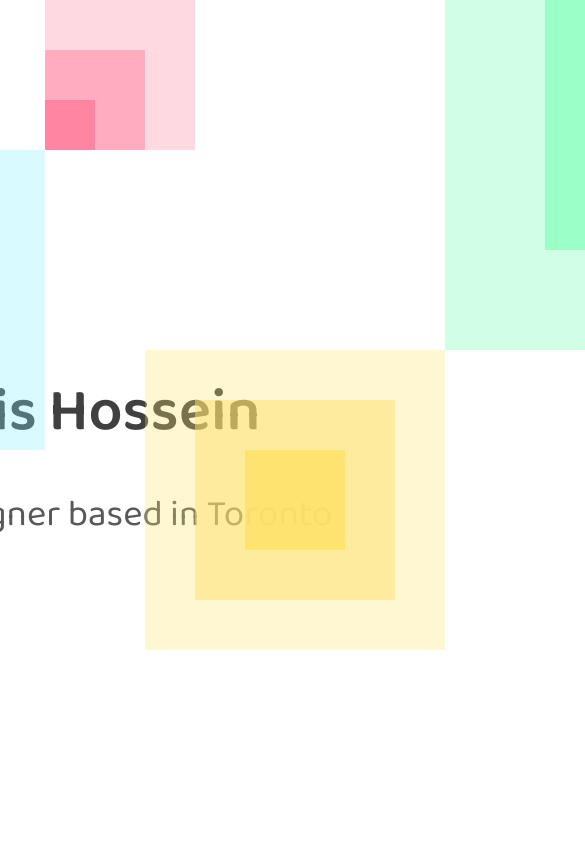
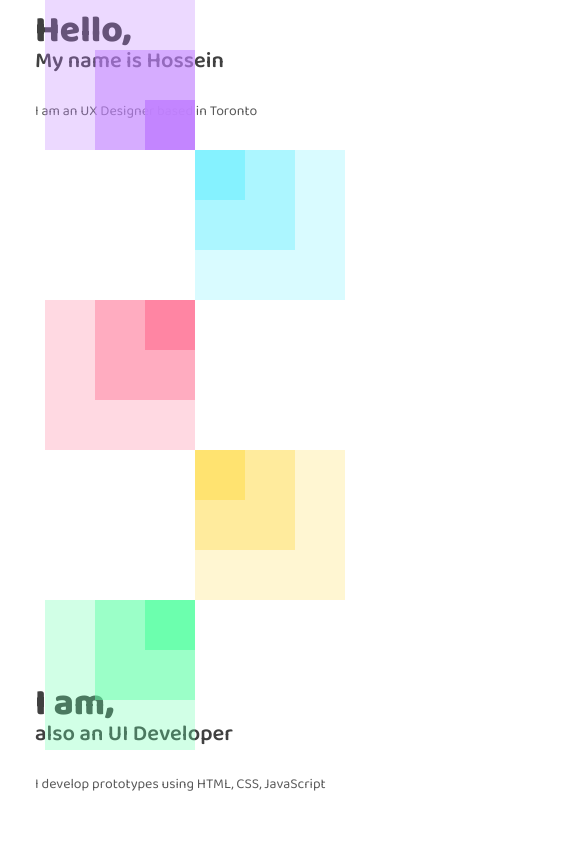
Before and after one commit to boroji/CreativeScrollAnimation, a plain HTML site: page index.html in a window 390 px wide. Shown: the top 844 px of the page, 585 px wide, since content can reach past the window. Drawn offline with Linux system fonts and the light colour scheme.

Commit message:
adding 1 breakpoint for responsiveness

```diff
--- a/css/style.css
+++ b/css/style.css
@@ -69,17 +69,17 @@ main {
   transform-origin: top left;
 }
 
-.violet:nth-of-type(1) {
+.violet:nth-child(1) {
   grid-area: 1 / 1 / span 1 / span 1;
   opacity: 0.9;
 }
 
-.violet:nth-of-type(2) {
+.violet:nth-child(2) {
   grid-area: 1 / 1 / span 2 / span 2;
   opacity: 0.5;
 }
 
-.violet:nth-of-type(3) {
+.violet:nth-child(3) {
   grid-area: 1 / 1 / span 3 / span 3;
   opacity: 0.3;
 }
@@ -95,17 +95,17 @@ main {
   transform-origin: center;
 }
 
-.blue:nth-of-type(4) {
+.blue:nth-child(4) {
   grid-area: 6 / 6 / span 2 / span 2;
   opacity: 0.9;
 }
 
-.blue:nth-of-type(5) {
+.blue:nth-child(5) {
   grid-area: 5 / 5 / span 4 / span 4;
   opacity: 0.5;
 }
 
-.blue:nth-of-type(6) {
+.blue:nth-child(6) {
   grid-area: 4 / 4 / span 6 / span 6;
   opacity: 0.3;
 }
@@ -121,17 +121,17 @@ main {
   transform-origin: bottom left;
 }
 
-.red:nth-of-type(7) {
+.red:nth-child(7) {
   grid-area: 3 / 10 / span 1 / span 1;
   opacity: 0.9;
 }
 
-.red:nth-of-type(8) {
+.red:nth-child(8) {
   grid-area: 2 / 10 / span 2 / span 2;
   opacity: 0.5;
 }
 
-.red:nth-of-type(9) {
+.red:nth-child(9) {
   grid-area: 1 / 10 / span 3 / span 3;
   opacity: 0.3;
 }
@@ -147,17 +147,17 @@ main {
   transform-origin: center;
 }
 
-.yellow:nth-of-type(10) {
+.yellow:nth-child(10) {
   grid-area: 10 / 14 / span 2 / span 2;
   opacity: 0.9;
 }
 
-.yellow:nth-of-type(11) {
+.yellow:nth-child(11) {
   grid-area: 9 / 13 / span 4 / span 4;
   opacity: 0.5;
 }
 
-.yellow:nth-of-type(12) {
+.yellow:nth-child(12) {
   grid-area: 8 / 12 / span 6 / span 6;
   opacity: 0.3;
 }
@@ -173,15 +173,15 @@ main {
   transform-origin: top right;
 }
 
-.green:nth-of-type(13) {
+.green:nth-child(13) {
   grid-area: 1 / 22 / span 3 / span 3;
   opacity: 0.9;
 }
-.green:nth-of-type(14) {
+.green:nth-child(14) {
   grid-area: 1 / 20 / span 5 / span 5;
   opacity: 0.5;
 }
-.green:nth-of-type(15) {
+.green:nth-child(15) {
   grid-area: 1 / 18 / span 7 / span 7;
   opacity: 0.3;
 }
@@ -220,8 +220,118 @@ h3 {
   color: var(--sub-text);
 }
 
-h4 {
-  font-size: 22px;
-  font-weight: 400;
-  color: var(--sub-text);
+/*
+---------------
+(10)- responsiveness
+---------------
+*/
+
+@media (max-width: 900px) {
+  .violet {
+    transform-origin: bottom right;
+  }
+
+  .violet:nth-child(1) {
+    grid-area: 3 / 12 / span 1 / span 1;
+  }
+
+  .violet:nth-child(2) {
+    grid-area: 2 / 11 / span 2 / span 2;
+  }
+
+  .violet:nth-child(3) {
+    grid-area: 1 / 10 / span 3 / span 3;
+  }
+
+  .blue {
+    transform-origin: top left;
+  }
+
+  .blue:nth-child(4) {
+    grid-area: 4 / 13 / span 1 / span 1;
+  }
+
+  .blue:nth-child(5) {
+    grid-area: 4 / 13 / span 2 / span 2;
+  }
+
+  .blue:nth-child(6) {
+    grid-area: 4 / 13 / span 3 / span 3;
+  }
+
+  .red {
+    transform-origin: top right;
+  }
+
+  .red:nth-child(7) {
+    grid-area: 7 / 12 / span 1 / span 1;
+  }
+
+  .red:nth-child(8) {
+    grid-area: 7 / 11 / span 2 / span 2;
+  }
+
+  .red:nth-child(9) {
+    grid-area: 7 / 10 / span 3 / span 3;
+  }
+
+  .yellow {
+    transform-origin: top left;
+  }
+
+  .yellow:nth-child(10) {
+    grid-area: 10 / 13 / span 1 / span 1;
+  }
+
+  .yellow:nth-child(11) {
+    grid-area: 10 / 13 / span 2 / span 2;
+  }
+
+  .yellow:nth-child(12) {
+    grid-area: 10 / 13 / span 3 / span 3;
+  }
+
+  .green {
+    transform-origin: top right;
+  }
+
+  .green:nth-child(13) {
+    grid-area: 13 / 12 / span  1 / span 1;
+  }
+
+  .green:nth-child(14) {
+    grid-area: 13 / 11 / span 2 / span 2;
+  }
+
+  .green:nth-child(15) {
+    grid-area: 13 / 10 / span 3 / span 3;
+  }
+
+  .wrapper {
+    display: flex;
+    flex-direction: column;
+    align-items: center;
+  }
+
+  section {
+    width: 320px;
+    padding: 0 0 550px 0;
+  }
+
+  section h2 {
+    margin-top: -20px;
+    margin-bottom: 20px;
+  }
+
+  h1 {
+    font-size: 37px;
+  }
+
+  h2 {
+    font-size: 22px;
+  }
+
+  h3 {
+    font-size: 14px;
+  }
 }
--- a/js/index.js
+++ b/js/index.js
@@ -1,10 +1,15 @@
+// (1)- selecting all the .box classes
 const boxes = document.querySelectorAll('.box');
 
+// (2)- loop over the boxes const
 for (const i of boxes) {
+    // (3)- adding mouseover event listener to all boxes
     i.addEventListener('mouseover', () => {
         i.style.cssText = 'transform: scale(0);'
     })
+    // (4)- adding mouseout event listener to all boxes
     i.addEventListener('mouseout', () => {
+        // (5)- adding delay using setTimeout function
         setTimeout(() => {
             i.style.cssText = 'transform: scale(1);'
         }, 2000);
```
